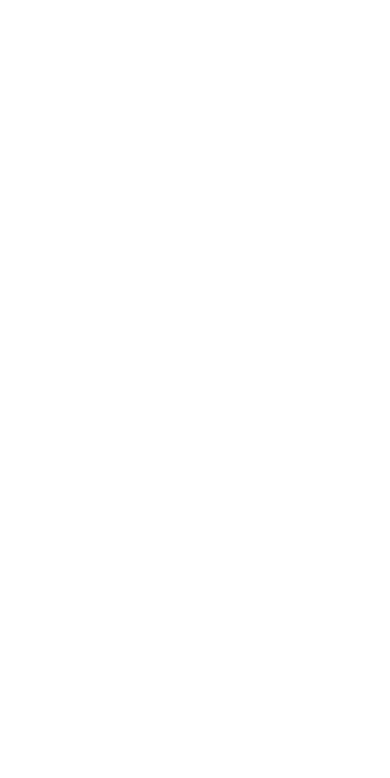
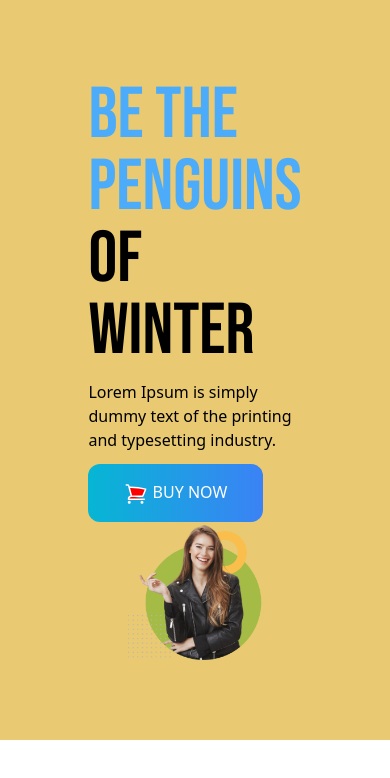
Before and after one commit to mahfujHosen4120/panguine-fassion-m12, a plain HTML site: page index.html in a window 390 px wide. Drawn offline with nearby package versions, Linux system fonts and the light colour scheme.

Commit message:
banner section complete with responsive

```diff
--- a/index.html
+++ b/index.html
@@ -4,8 +4,58 @@
     <meta charset="UTF-8">
     <meta name="viewport" content="width=device-width, initial-scale=1.0">
     <title>panguine fassion</title>
+    <script src="https://cdn.tailwindcss.com"></script>
+    <link rel="preconnect" href="https://fonts.googleapis.com">
+    <link rel="preconnect" href="https://fonts.googleapis.com">
+    <link rel="preconnect" href="https://fonts.gstatic.com" crossorigin>
+    <link href="https://fonts.googleapis.com/css2?family=Bebas+Neue&display=swap" rel="stylesheet">
+
+        <!-- css style -->
+    <style>
+
+        .font-bebas{
+            font-family: 'Bebas Neue', sans-serif;
+        }
+
+
+    </style>
 </head>
 <body>
+    <header class="bg-[#e9c971] px-32 py-20 md:py-32">
 
+        <!-- nav section -->
+
+        <nav>
+
+        </nav>
+
+        <!-- banner section -->
+
+        <div class="flex flex-col md:flex-row justify-between items-center">
+            <div class="space-y-3">
+                <h1 class="text-7xl uppercase font-bebas">
+                    <span class="text-[#4cacfa]">Be the Penguins</span>
+                    <br>
+                    of Winter</h1>
+                    <p>Lorem Ipsum is simply dummy text of the printing
+                        and typesetting industry.</p>
+                    <button class="py-4 px-9 bg-gradient-to-r from-cyan-500 to-blue-500 rounded-xl text-[white] uppercase font-medium">
+                        <svg xmlns="http://www.w3.org/2000/svg" fill="red" viewBox="0 0 24 24" stroke-width="1.5" stroke="currentColor" class="w-6 h-6 inline">
+                            <path stroke-linecap="round" stroke-linejoin="round" d="M2.25 3h1.386c.51 0 .955.343 1.087.835l.383 1.437M7.5 14.25a3 3 0 00-3 3h15.75m-12.75-3h11.218c1.121-2.3 2.1-4.684 2.924-7.138a60.114 60.114 0 00-16.536-1.84M7.5 14.25L5.106 5.272M6 20.25a.75.75 0 11-1.5 0 .75.75 0 011.5 0zm12.75 0a.75.75 0 11-1.5 0 .75.75 0 011.5 0z" />
+                          </svg>
+
+                        Buy Now</button>
+            </div>
+            <div>
+                <img src="images/model.png" alt="">
+            </div>
+        </div>
+    </header>
+    <main>
+
+    </main>
+    <footer>
+
+    </footer>
 </body>
 </html>
--- /dev/null
+++ b/tailwind.config.js
@@ -0,0 +1,8 @@
+/** @type {import('tailwindcss').Config} */
+module.exports = {
+    content: ["./src/**/*.{html,js}"],
+    theme: {
+      extend: {},
+    },
+    plugins: [],
+  }
```
